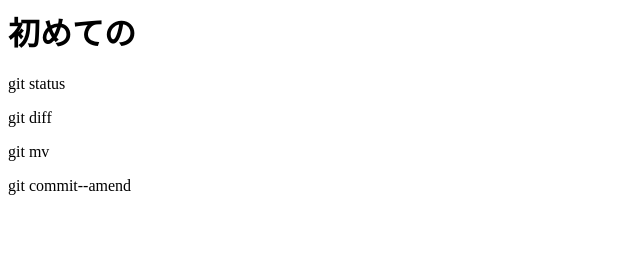
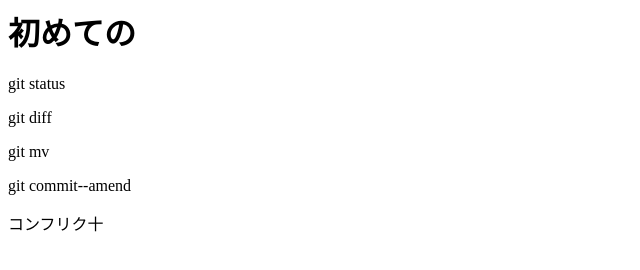
Before and after one commit to hiroshi0828/udemy_git, a plain HTML site: page index.html in a window 1280 px wide. Shown: the full height of the page, 0-640 px from the left. Drawn offline with Linux system fonts and the light colour scheme.

Commit message:
コンフリクト追記

```diff
--- a/index.html
+++ b/index.html
@@ -3,3 +3,4 @@
 <p>git diff</p>
 <p>git mv</p>
 <p>git commit--amend</p>
+<p>コンフリク十</p>
```
